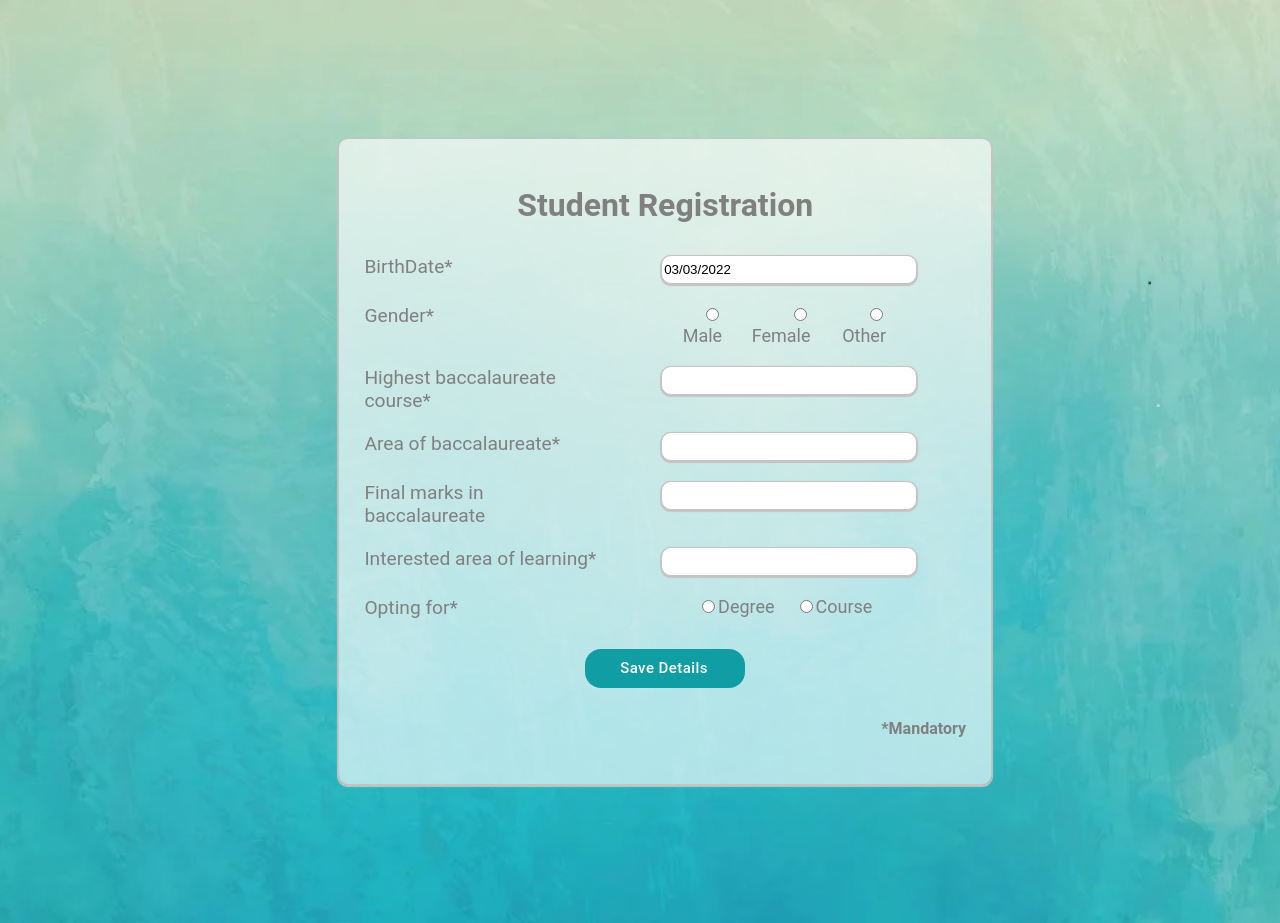
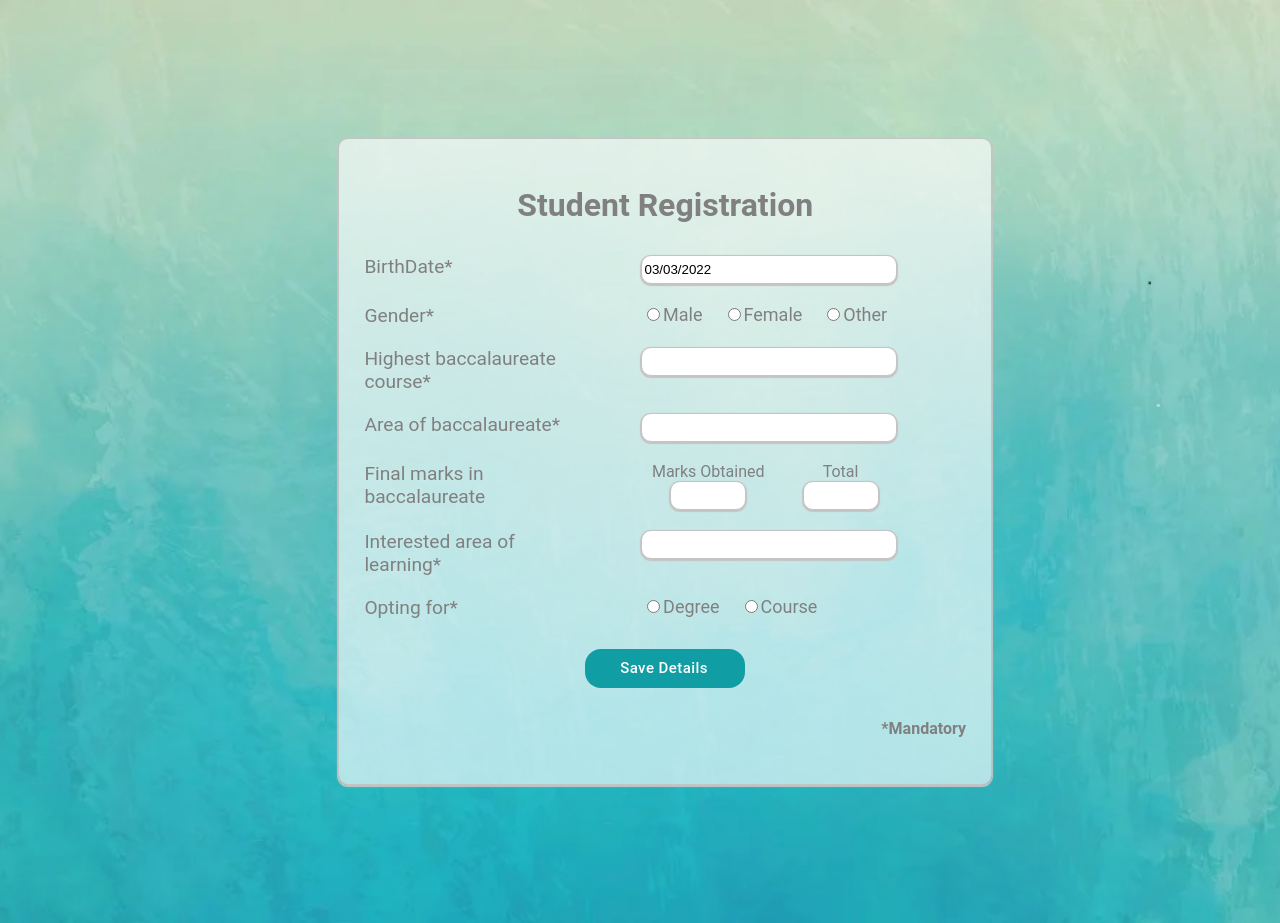
Before and after one commit to PranavJ96/E-Learning_Platform, a React (Create React App) app: page /signup in a window 1280 px wide. Built offline with nearby package versions, Linux system fonts and the light colour scheme.

Commit message:
Student Registration Final Marks Field Modified

```diff
--- a/src/components/StudentRegistration/StudentRegistration.css
+++ b/src/components/StudentRegistration/StudentRegistration.css
@@ -38,8 +38,24 @@
     border-radius:10px;
     width: 250px;
 }
+.marks-input{
+    border: 1px solid #C4C4C4;
+    text-align-last: auto;
+    height:25px;
+    box-shadow: 0px 1px 1px 1px #C4C4C4;
+    border-radius:10px;
+    width: 70px;
+    text-align: center;
+}
 .inputprops{
-    width: 60%;
+    width: 80%;
+    font-family: Roboto;
+    color: gray;
+}
+
+.inputprops-align{
+    display: flex;
+    margin: 10px 25px;
 }
 
 .radioinput{
@@ -47,7 +63,7 @@
     color: gray;
     font-size: large;
     display: flex;
-    margin: 10px 70px;
+    margin: 10px 15px;
     text-align: right;
 }
 
--- a/src/components/StudentRegistration/StudentRegistration.js
+++ b/src/components/StudentRegistration/StudentRegistration.js
@@ -145,9 +145,15 @@ export default function StudentRegistration(){
                 <div class="labelprops">
                     <label className="label">Final marks in baccalaureate</label>
                 </div>
+                <div className="inputprops-align">
                 <div class="inputprops">
-                    <input onChange={handleFinalMarks} className="input"
+                Marks Obtained<input onChange={handleFinalMarks} className="marks-input"
                     value={FinalMarks} type="text"/>
+                </div>
+                <div class="inputprops">
+                Total<br></br><input onChange={handleFinalMarks} className="marks-input"
+                    value={FinalMarks} type="text"/>
+                </div>
                 </div>
             </div>
 
```
